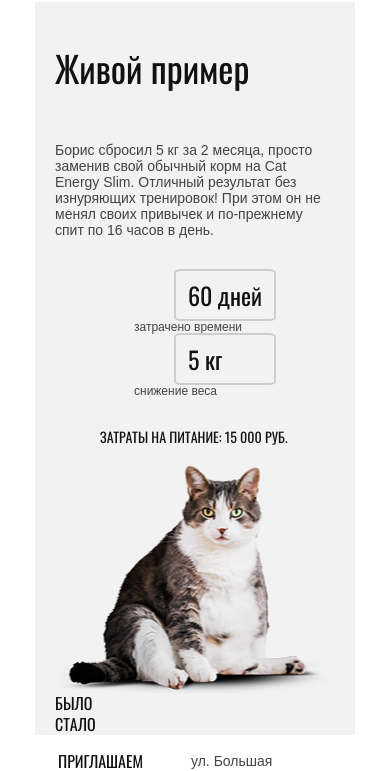
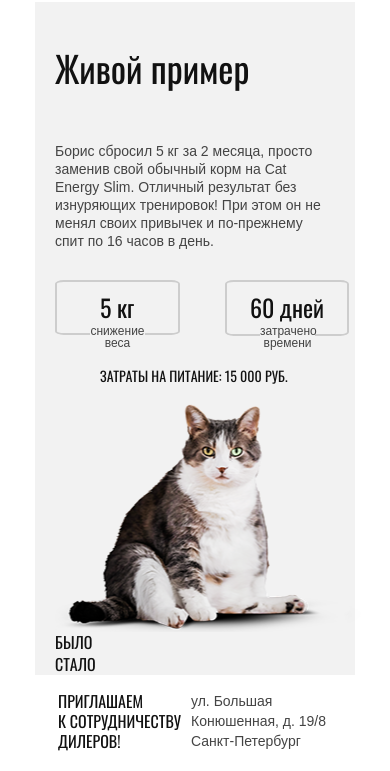
Before and after one commit to mouxez/1025673-cat-energy-18, a plain HTML site: page source/index.html in a window 390 px wide. Shown: the part 1891-2662 px from the top of the page. Drawn offline with nearby package versions, Linux system fonts and the light colour scheme; files that its build step writes are made by us from their sources.

Commit message:
add example section style for mobile

```diff
--- a/source/index.html
+++ b/source/index.html
@@ -81,10 +81,10 @@
         <h2 class="example-section__title">Живой пример</h2>
         <p class="example-section__text">Борис сбросил 5 кг за 2 месяца, просто заменив свой обычный корм на Cat Energy Slim. Отличный результат без изнуряющих тренировок! При этом он не менял своих привычек и по-прежнему спит по 16 часов в день.</p>
         <dl class="example-section__list">
-          <dt class="example-section__feature">снижение веса</dt>
-            <dd class="example-section__value">5 кг</dd>
-          <dt class="example-section__feature">затрачено времени</dt>
-            <dd class="example-section__value">60 дней</dd>
+          <dt class="example-section__feature example-section__feature--loss">снижение веса</dt>
+            <dd class="example-section__value example-section__value--loss">5 кг</dd>
+          <dt class="example-section__feature example-section__feature--time">затрачено времени</dt>
+            <dd class="example-section__value example-section__value--time">60 дней</dd>
         </dl>
         <p class="example-section__cost">Затраты на питание: 15 000 руб.</p>
         <div class="example-section__switch-wrapper">
--- a/source/less/blocks/client-comment.less
+++ b/source/less/blocks/client-comment.less
@@ -24,7 +24,7 @@
 }
 
 .client-comment__area:hover {
-  border-color: #b3b3b3;
+  border-color: #bababa;
 }
 
 .client-comment__area:focus {
--- a/source/less/blocks/client-contacts.less
+++ b/source/less/blocks/client-contacts.less
@@ -28,7 +28,7 @@
 }
 
 .client-contacts__input:hover {
-  border-color: #b3b3b3;
+  border-color: #bababa;
 }
 
 .client-contacts__input:focus {
--- a/source/less/blocks/client-info.less
+++ b/source/less/blocks/client-info.less
@@ -11,12 +11,16 @@
 }
 
 .client-info__input:hover {
-  border-color: #b3b3b3;
+  border-color: #bababa;
 }
 
 .client-info__input:focus {
   outline: none;
   border-color: #444444;
+}
+
+.client-info__input:invalid {
+  border-color: #ff8282;
 }
 
 input::placeholder {
--- a/source/less/blocks/example-section.less
+++ b/source/less/blocks/example-section.less
@@ -22,6 +22,7 @@
   .basic-font-paragraph;
   .text-style__paragraph--big;
   max-width: 266px;
+  line-height: 1.29;
 }
 
 .example-section__list dt {
@@ -38,6 +39,35 @@
   flex-direction: column-reverse;
   flex-wrap: wrap;
   align-content: center;
+  position: relative;
+}
+
+.example-section__value--loss {
+  position: absolute;
+  top: 0;
+  left: -40px;
+  padding: 13px 44px 14px 43px;
+}
+
+.example-section__feature--loss {
+  position: absolute;
+  left: 35px;
+  top: 45px;
+  z-index: 1;
+}
+
+.example-section__value--time {
+  position: absolute;
+  top: 0;
+  left: 130px;
+  padding: 13px 23px 15px 23px;
+}
+
+.example-section__feature--time {
+  position: absolute;
+  top: 45px;
+  left: 205px;
+  z-index: 1;
 }
 
 .example-section__value {
@@ -50,7 +80,6 @@
   border-radius: 7%;
   display: inline-block;
   vertical-align: middle;
-  padding: 12px;
 }
 
 .example-section__cost {
@@ -61,6 +90,7 @@
   color: @heading-color;
   text-transform: uppercase;
   margin-left: 45px;
+  margin-top: 70px;
 }
 
 .example-section__switch-text {
@@ -83,6 +113,12 @@
   height: 232px;
 }
 
+.example-section__feature {
+  width: 55px;
+  text-align: center;
+  background-color: @section-background-color;
+}
+
 @media (min-width: @tablet-width) {
   .example-section {
     margin-top: 100px;
```
Also changed, not shown: source/form.html (+4 -4 lines).
